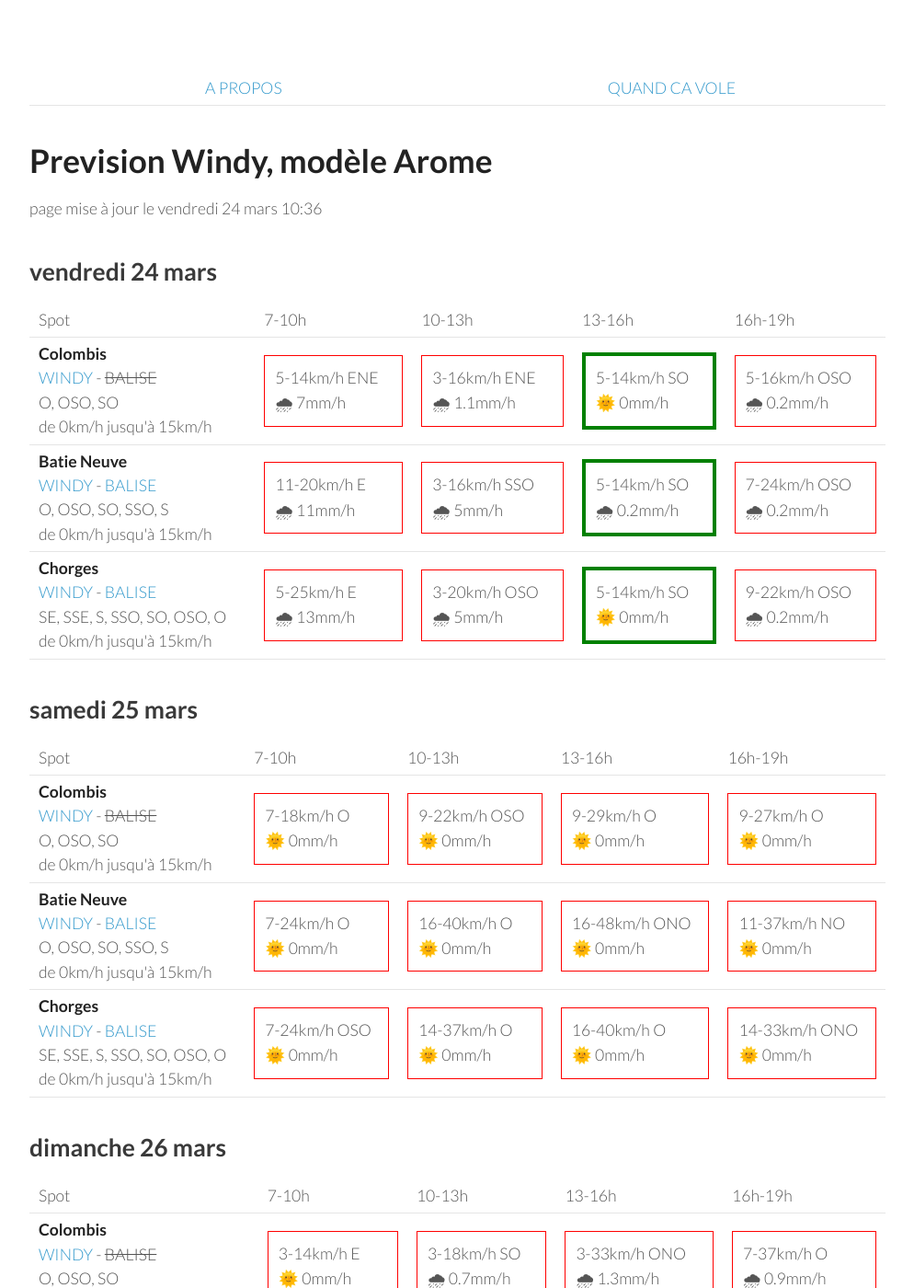
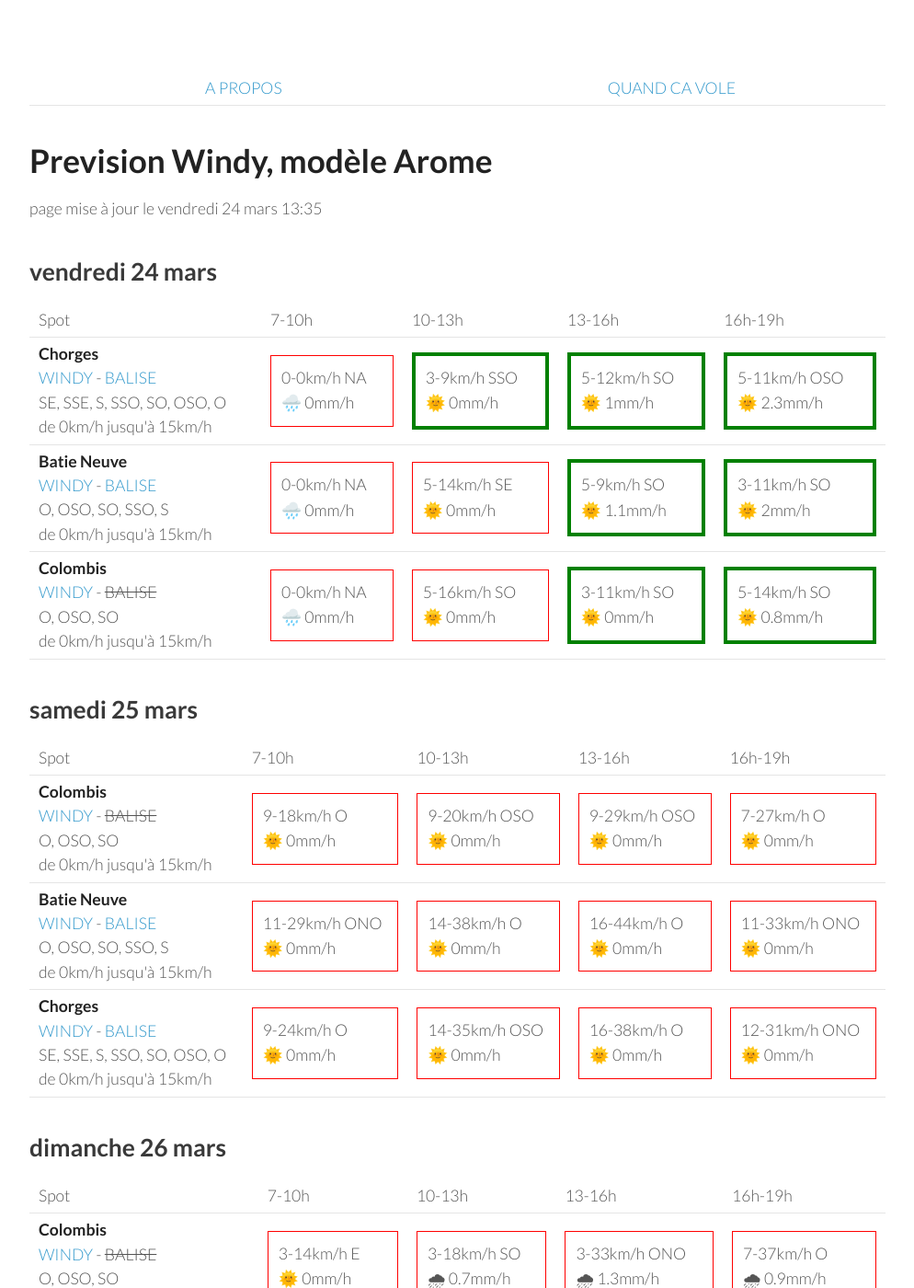
Before and after one commit to parapente-dans-le-nord/parapente-dans-le-nord.github.io, a Jekyll site: the page built from saint_andre.markdown, in a window 1280 px wide and 1400 px high. Shown: the whole window at 92% size, without its empty margins (26-1020 px from the left). Built offline with Jekyll 4.4.1, drawn with Linux system fonts in a browser that asks for light colours.

Commit message:
update index.markdown

```diff
--- a/saint_andre.markdown
+++ b/saint_andre.markdown
@@ -7,7 +7,7 @@ title:  "Tous les spots"
 {: .links}
 
 # Prevision Windy, modèle Arome
-page mise à jour le vendredi 24 mars 10:36
+page mise à jour le vendredi 24 mars 13:35
 
 ## vendredi 24 mars
 
@@ -22,33 +22,30 @@ page mise à jour le vendredi 24 mars 10:36
       <td>16h-19h</td>
     </tr>
 <tr>
-        <td><strong>Colombis</strong><br><a href="https://windy.com/44.494/6.216?44.559,6.262,10">WINDY</a> - <span class="no-balise"> BALISE </span><br> <span class="vent-favorable">O, OSO, SO</span><br><span class="force-vent">de 0km/h jusqu'à 15km/h</span> </td>
+        <td><strong>Chorges</strong><br><a href="https://windy.com/44.578/6.280?44.559,6.262,10">WINDY</a> - <span class=""><a href="https://www.openwindmap.org/PP554">BALISE</a> </span><br> <span class="vent-favorable">SE, SSE, S, SSO, SO, OSO, O</span><br><span class="force-vent">de 0km/h jusqu'à 15km/h</span> </td>
 
-            <td><div class="not-flyable"><p>5-14km/h ENE</p><p>🌧 7mm/h</p></div></td>
-            <td><div class="not-flyable"><p>3-16km/h ENE</p><p>🌧 1.1mm/h</p></div></td>
-            <td><div class="flyable"><p>5-14km/h SO</p><p>🌞 0mm/h</p></div></td>
-            <td><div class="not-flyable"><p>5-16km/h OSO</p><p>🌧 0.2mm/h</p></div></td>
-
+            <td><div class="not-flyable"><p>0-0km/h NA</p><p>🌧️ 0mm/h</p></div></td>
+            <td><div class="flyable"><p>3-9km/h SSO</p><p>🌞 0mm/h</p></div></td>
+            <td><div class="flyable"><p>5-12km/h SO</p><p>🌞 1mm/h</p></div></td>
+            <td><div class="flyable"><p>5-11km/h OSO</p><p>🌞 2.3mm/h</p></div></td>
 
     </tr>
 <tr>
         <td><strong>Batie Neuve</strong><br><a href="https://windy.com/44.584/6.236?44.559,6.262,10,m:eTtagly">WINDY</a> - <span class=""><a href="https://www.openwindmap.org/PP554">BALISE</a> </span><br> <span class="vent-favorable">O, OSO, SO, SSO, S</span><br><span class="force-vent">de 0km/h jusqu'à 15km/h</span> </td>
 
-            <td><div class="not-flyable"><p>11-20km/h E</p><p>🌧 11mm/h</p></div></td>
-            <td><div class="not-flyable"><p>3-16km/h SSO</p><p>🌧 5mm/h</p></div></td>
-            <td><div class="flyable"><p>5-14km/h SO</p><p>🌧 0.2mm/h</p></div></td>
-            <td><div class="not-flyable"><p>7-24km/h OSO</p><p>🌧 0.2mm/h</p></div></td>
-
+            <td><div class="not-flyable"><p>0-0km/h NA</p><p>🌧️ 0mm/h</p></div></td>
+            <td><div class="not-flyable"><p>5-14km/h SE</p><p>🌞 0mm/h</p></div></td>
+            <td><div class="flyable"><p>5-9km/h SO</p><p>🌞 1.1mm/h</p></div></td>
+            <td><div class="flyable"><p>3-11km/h SO</p><p>🌞 2mm/h</p></div></td>
 
     </tr>
 <tr>
-        <td><strong>Chorges</strong><br><a href="https://windy.com/44.578/6.280?44.559,6.262,10">WINDY</a> - <span class=""><a href="https://www.openwindmap.org/PP554">BALISE</a> </span><br> <span class="vent-favorable">SE, SSE, S, SSO, SO, OSO, O</span><br><span class="force-vent">de 0km/h jusqu'à 15km/h</span> </td>
+        <td><strong>Colombis</strong><br><a href="https://windy.com/44.494/6.216?44.559,6.262,10">WINDY</a> - <span class="no-balise"> BALISE </span><br> <span class="vent-favorable">O, OSO, SO</span><br><span class="force-vent">de 0km/h jusqu'à 15km/h</span> </td>
 
-            <td><div class="not-flyable"><p>5-25km/h E</p><p>🌧 13mm/h</p></div></td>
-            <td><div class="not-flyable"><p>3-20km/h OSO</p><p>🌧 5mm/h</p></div></td>
-            <td><div class="flyable"><p>5-14km/h SO</p><p>🌞 0mm/h</p></div></td>
-            <td><div class="not-flyable"><p>9-22km/h OSO</p><p>🌧 0.2mm/h</p></div></td>
-
+            <td><div class="not-flyable"><p>0-0km/h NA</p><p>🌧️ 0mm/h</p></div></td>
+            <td><div class="not-flyable"><p>5-16km/h SO</p><p>🌞 0mm/h</p></div></td>
+            <td><div class="flyable"><p>3-11km/h SO</p><p>🌞 0mm/h</p></div></td>
+            <td><div class="flyable"><p>5-14km/h SO</p><p>🌞 0.8mm/h</p></div></td>
 
     </tr>
 
@@ -70,30 +67,30 @@ page mise à jour le vendredi 24 mars 10:36
 <tr>
         <td><strong>Colombis</strong><br><a href="https://windy.com/44.494/6.216?44.559,6.262,10">WINDY</a> - <span class="no-balise"> BALISE </span><br> <span class="vent-favorable">O, OSO, SO</span><br><span class="force-vent">de 0km/h jusqu'à 15km/h</span> </td>
 
-            <td><div class="not-flyable"><p>7-18km/h O</p><p>🌞 0mm/h</p></div></td>
-            <td><div class="not-flyable"><p>9-22km/h OSO</p><p>🌞 0mm/h</p></div></td>
-            <td><div class="not-flyable"><p>9-29km/h O</p><p>🌞 0mm/h</p></div></td>
-            <td><div class="not-flyable"><p>9-27km/h O</p><p>🌞 0mm/h</p></div></td>
+            <td><div class="not-flyable"><p>9-18km/h O</p><p>🌞 0mm/h</p></div></td>
+            <td><div class="not-flyable"><p>9-20km/h OSO</p><p>🌞 0mm/h</p></div></td>
+            <td><div class="not-flyable"><p>9-29km/h OSO</p><p>🌞 0mm/h</p></div></td>
+            <td><div class="not-flyable"><p>7-27km/h O</p><p>🌞 0mm/h</p></div></td>
 
 
     </tr>
 <tr>
         <td><strong>Batie Neuve</strong><br><a href="https://windy.com/44.584/6.236?44.559,6.262,10,m:eTtagly">WINDY</a> - <span class=""><a href="https://www.openwindmap.org/PP554">BALISE</a> </span><br> <span class="vent-favorable">O, OSO, SO, SSO, S</span><br><span class="force-vent">de 0km/h jusqu'à 15km/h</span> </td>
 
-            <td><div class="not-flyable"><p>7-24km/h O</p><p>🌞 0mm/h</p></div></td>
-            <td><div class="not-flyable"><p>16-40km/h O</p><p>🌞 0mm/h</p></div></td>
-            <td><div class="not-flyable"><p>16-48km/h ONO</p><p>🌞 0mm/h</p></div></td>
-            <td><div class="not-flyable"><p>11-37km/h NO</p><p>🌞 0mm/h</p></div></td>
+            <td><div class="not-flyable"><p>11-29km/h ONO</p><p>🌞 0mm/h</p></div></td>
+            <td><div class="not-flyable"><p>14-38km/h O</p><p>🌞 0mm/h</p></div></td>
+            <td><div class="not-flyable"><p>16-44km/h O</p><p>🌞 0mm/h</p></div></td>
+            <td><div class="not-flyable"><p>11-33km/h ONO</p><p>🌞 0mm/h</p></div></td>
 
 
     </tr>
 <tr>
         <td><strong>Chorges</strong><br><a href="https://windy.com/44.578/6.280?44.559,6.262,10">WINDY</a> - <span class=""><a href="https://www.openwindmap.org/PP554">BALISE</a> </span><br> <span class="vent-favorable">SE, SSE, S, SSO, SO, OSO, O</span><br><span class="force-vent">de 0km/h jusqu'à 15km/h</span> </td>
 
-            <td><div class="not-flyable"><p>7-24km/h OSO</p><p>🌞 0mm/h</p></div></td>
-            <td><div class="not-flyable"><p>14-37km/h O</p><p>🌞 0mm/h</p></div></td>
-            <td><div class="not-flyable"><p>16-40km/h O</p><p>🌞 0mm/h</p></div></td>
-            <td><div class="not-flyable"><p>14-33km/h ONO</p><p>🌞 0mm/h</p></div></td>
+            <td><div class="not-flyable"><p>9-24km/h O</p><p>🌞 0mm/h</p></div></td>
+            <td><div class="not-flyable"><p>14-35km/h OSO</p><p>🌞 0mm/h</p></div></td>
+            <td><div class="not-flyable"><p>16-38km/h O</p><p>🌞 0mm/h</p></div></td>
+            <td><div class="not-flyable"><p>12-31km/h ONO</p><p>🌞 0mm/h</p></div></td>
 
 
     </tr>
```
